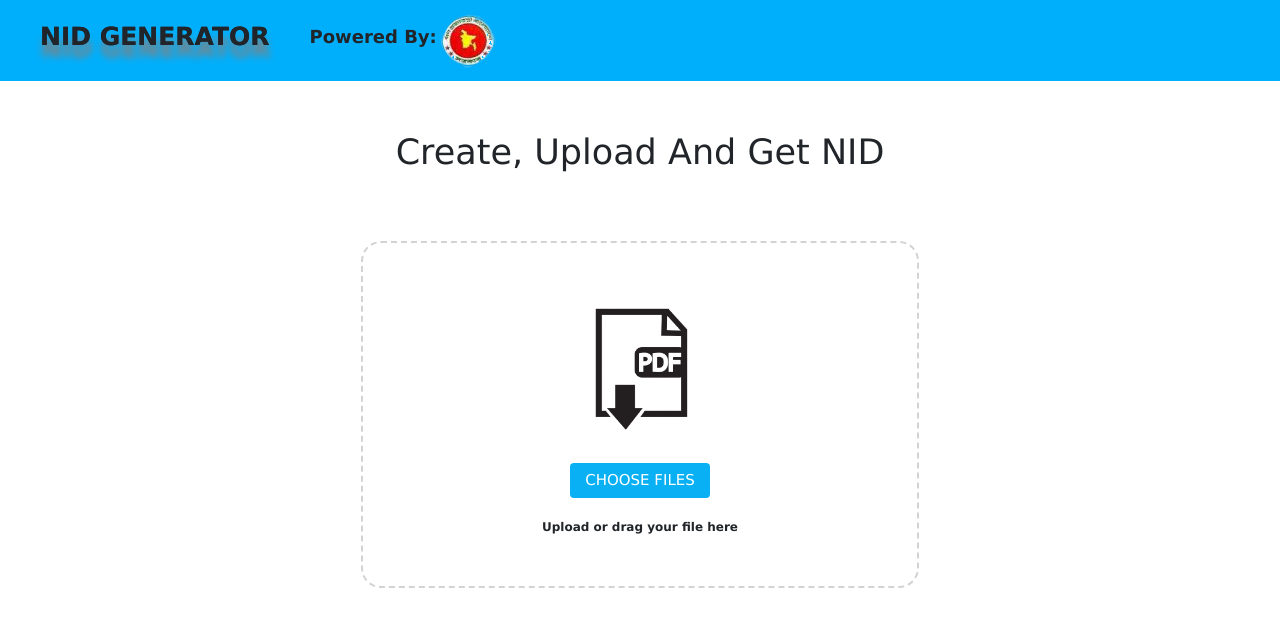
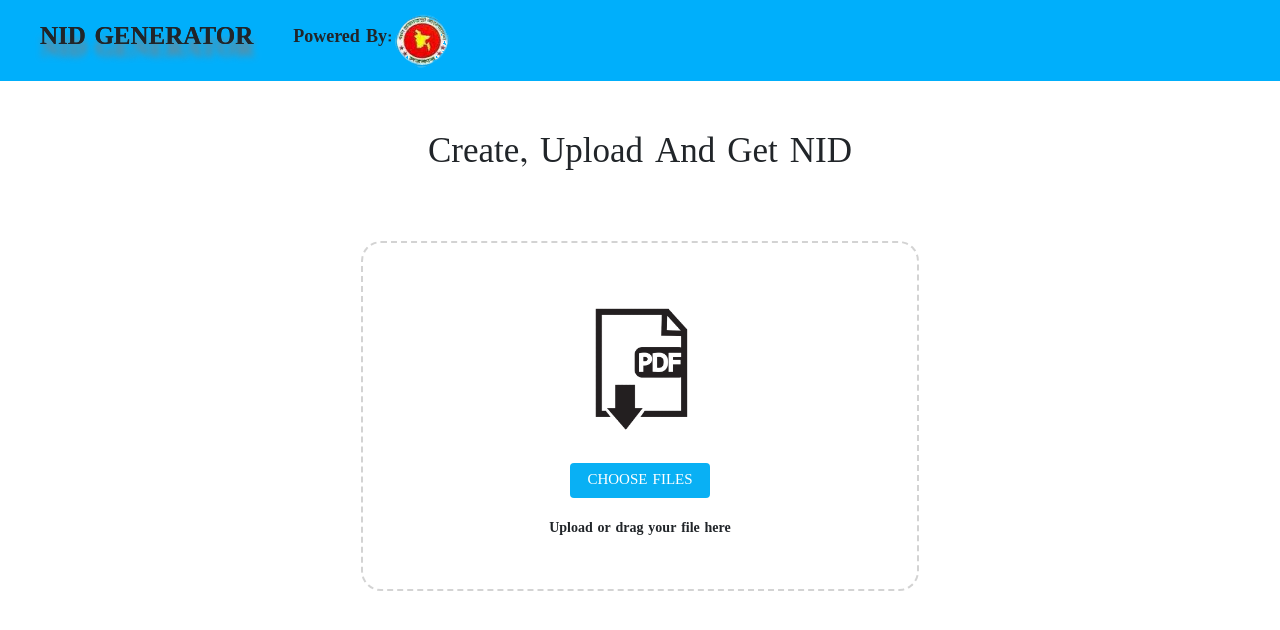
Before and after one commit to uzma-nazim/NID-card-generator, a website: page View/NIC/index.html in a window 1280 px wide. Drawn offline with nearby package versions, Linux system fonts and the light colour scheme.

Commit message:
font-added

```diff
--- a/View/NIC/style.css
+++ b/View/NIC/style.css
@@ -1,10 +1,17 @@
+
+@font-face {
+    font-family: bangla;
+    src: url(./font/Bangla.ttf);
+}
 *{
     padding: 0px;
     margin: 0px;
-    font-family: 'Lucida Sans', 'Lucida Sans Regular', 'Lucida Grande', 'Lucida Sans Unicode', Geneva, Verdana, sans-serif;
+    font-family: bangla ;
+
+
 }
 p{
-    font-size: 12px !important;
+    font-size: 14px !important;
 
 }
 .mainheader{
```
Also changed, not shown: View/NIC/font/Bangla.ttf (added).
